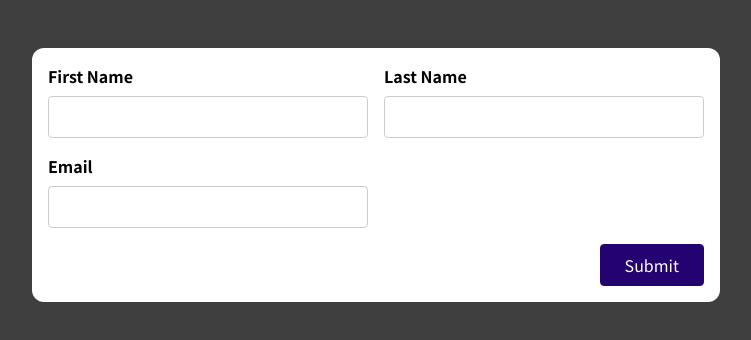
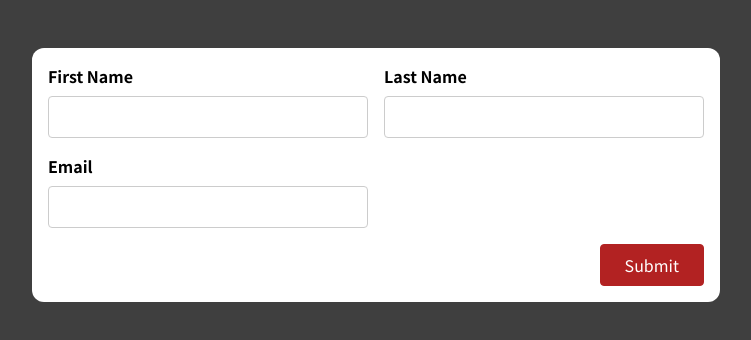
Before and after one commit to graphoeil/MS-Working-with-forms-16, a React (Create React App) app: page / in a window 1280 px wide. Shown: the top 340 px of the page, without its empty margins (264-1015 px from the left). Built offline with nearby package versions, Linux system fonts and the light colour scheme.

Commit message:
Minor bug

```diff
--- a/src/components/BasicForm.js
+++ b/src/components/BasicForm.js
@@ -32,7 +32,7 @@ const BasicForm = () => {
 	if (firstNameIsValid && lastNameIsValid && emailIsValid){
 		formIsValid = true;
 	} else {
-		formIsValid = true;
+		formIsValid = false;
 	}
 
 	// Submit form
```
